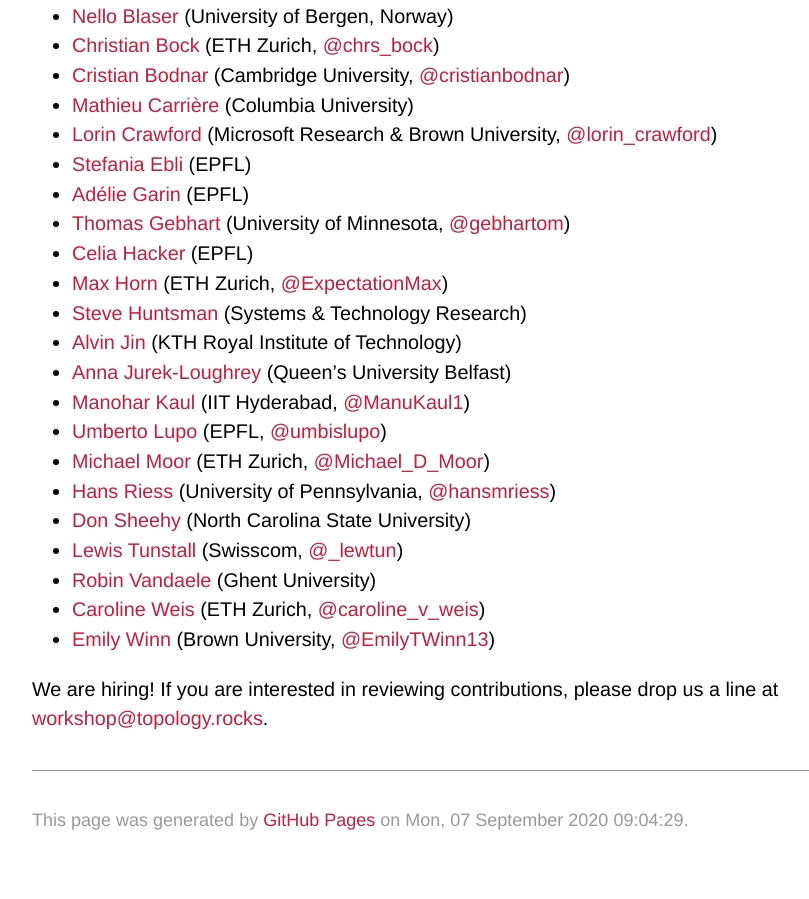
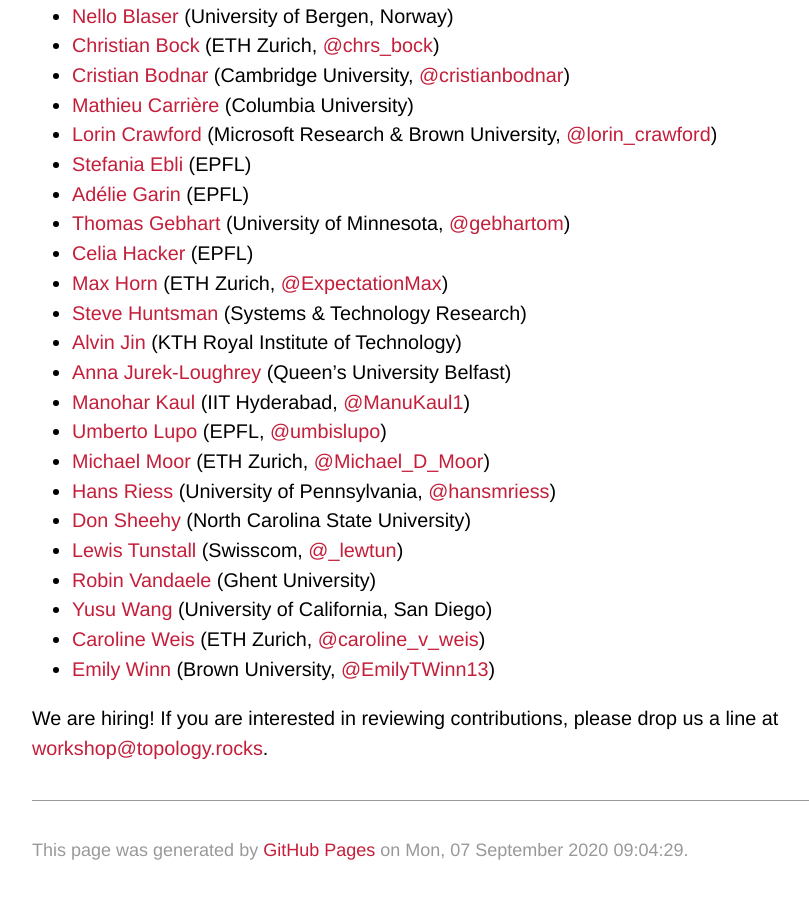
Before and after one commit to tda-in-ml/tda-in-ml.github.io, a Jekyll site: the page built from committee.md, in a window 1280 px wide and 900 px high, scrolled down 680 px. Shown: the whole window, without its empty margins (140-949 px from the left). Built offline with Jekyll 4.4.1, drawn with Linux system fonts in a browser that asks for light colours; some web fonts are replaced; our own code applies the rules of GitHub Pages for plain Markdown files; before the commit the page ends 1550 px from its top, so only the background shows below that.

Commit message:
Extended programme committee

```diff
--- a/committee.md
+++ b/committee.md
@@ -29,6 +29,7 @@ linchpin in ensuring high-quality reviews of all scientific contributions:
 - [Don Sheehy](http://donsheehy.net) (North Carolina State University)
 - [Lewis Tunstall](https://lewtun.github.io/blog) (Swisscom, [@\_lewtun](https://twitter.com/_lewtun))
 - [Robin Vandaele](https://users.ugent.be/~rvdaele) (Ghent University)
+- [Yusu Wang](http://yusu.belkin-wang.org) (University of California, San Diego)
 - [Caroline Weis](https://weis.ml) (ETH Zurich, [@caroline_v_weis](https://twitter.com/caroline_v_weis))
 - [Emily Winn](http://emilytwinn.com) (Brown University, [@EmilyTWinn13](https://twitter.com/EmilyTWinn13))
 
```
